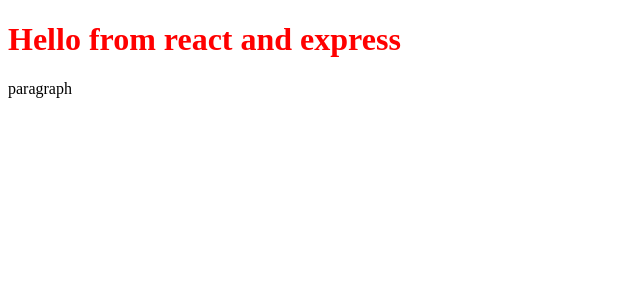
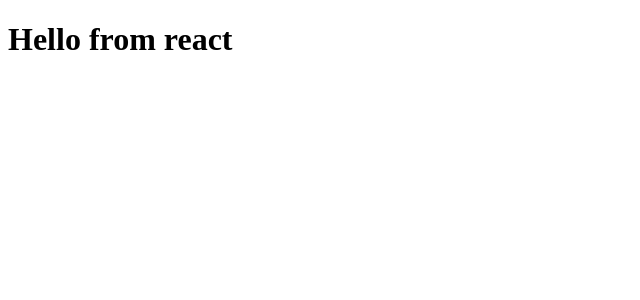
Before and after one commit to Ivailo663/ReactHeroku, a React app: page / in a window 1280 px wide. Shown: the top 300 px of the page, without its empty margins (0-640 px from the left). Built offline with nearby package versions, Linux system fonts and the light colour scheme; the HTML template or start-up script is replaced by a standard one.

Commit message:
update template && config class components

```diff
--- a/src/components/App.js
+++ b/src/components/App.js
@@ -1,12 +1,10 @@
 import React, { Component } from "react";
-import Main from "./Main";
-import s from "./App.css";
+
 class App extends Component {
   render() {
     return (
       <div>
-        <h1 className={s.header}>Hello from react and express</h1>
-        <Main />
+        <h1>Hello from react</h1>
       </div>
     );
   }
--- a/webpack.config.js
+++ b/webpack.config.js
@@ -13,6 +13,10 @@ module.exports = {
         exclude: /node_modules/,
         use: {
           loader: "babel-loader",
+          query: {
+            presets: ["@babel/react"],
+            plugins: ["@babel/plugin-proposal-class-properties"],
+          },
         },
       },
       {
```
Also changed, not shown: package.json (+6 -3 lines), .babelrc, 1 other file (tests, documents, lock files or other folders).
